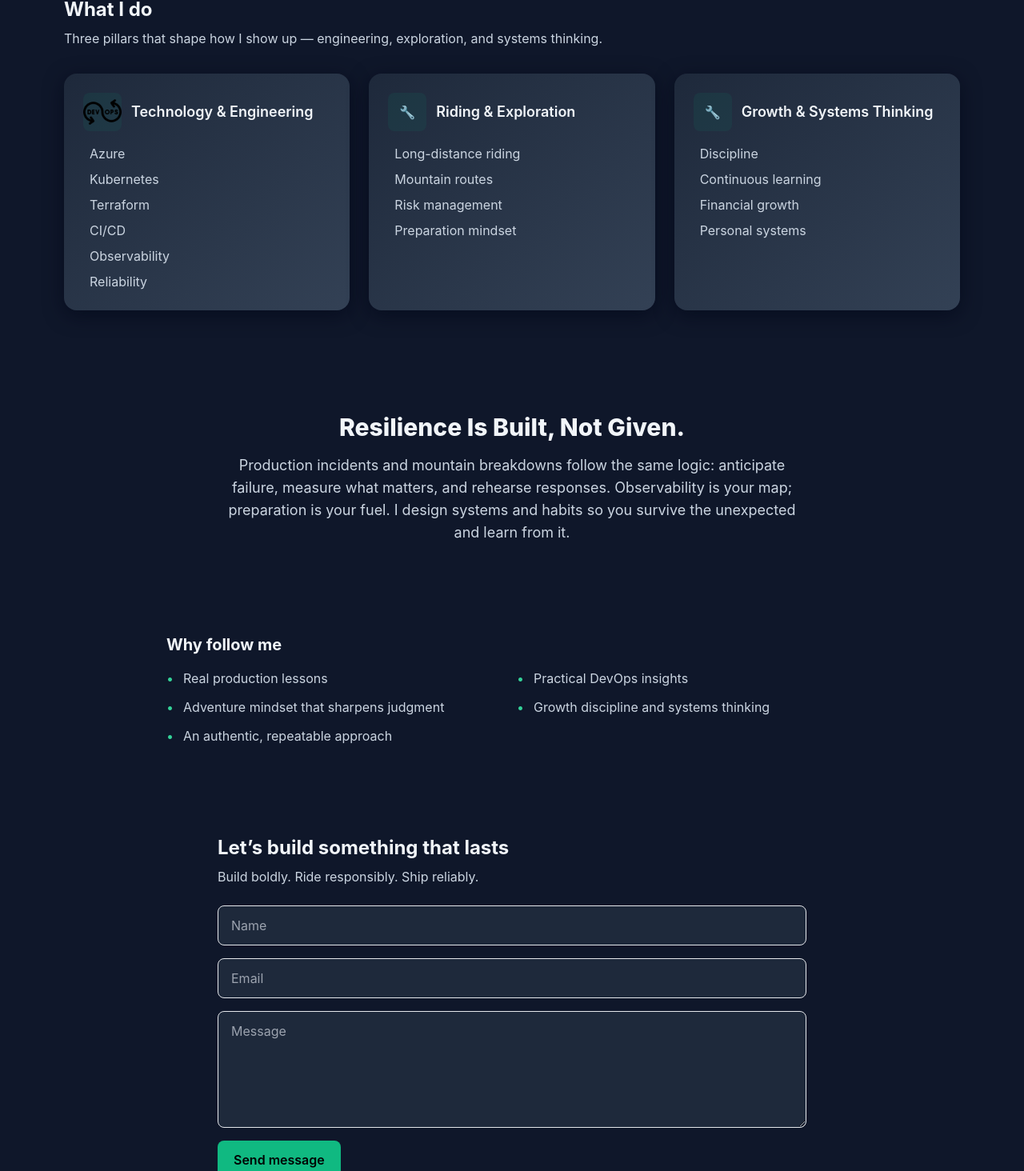
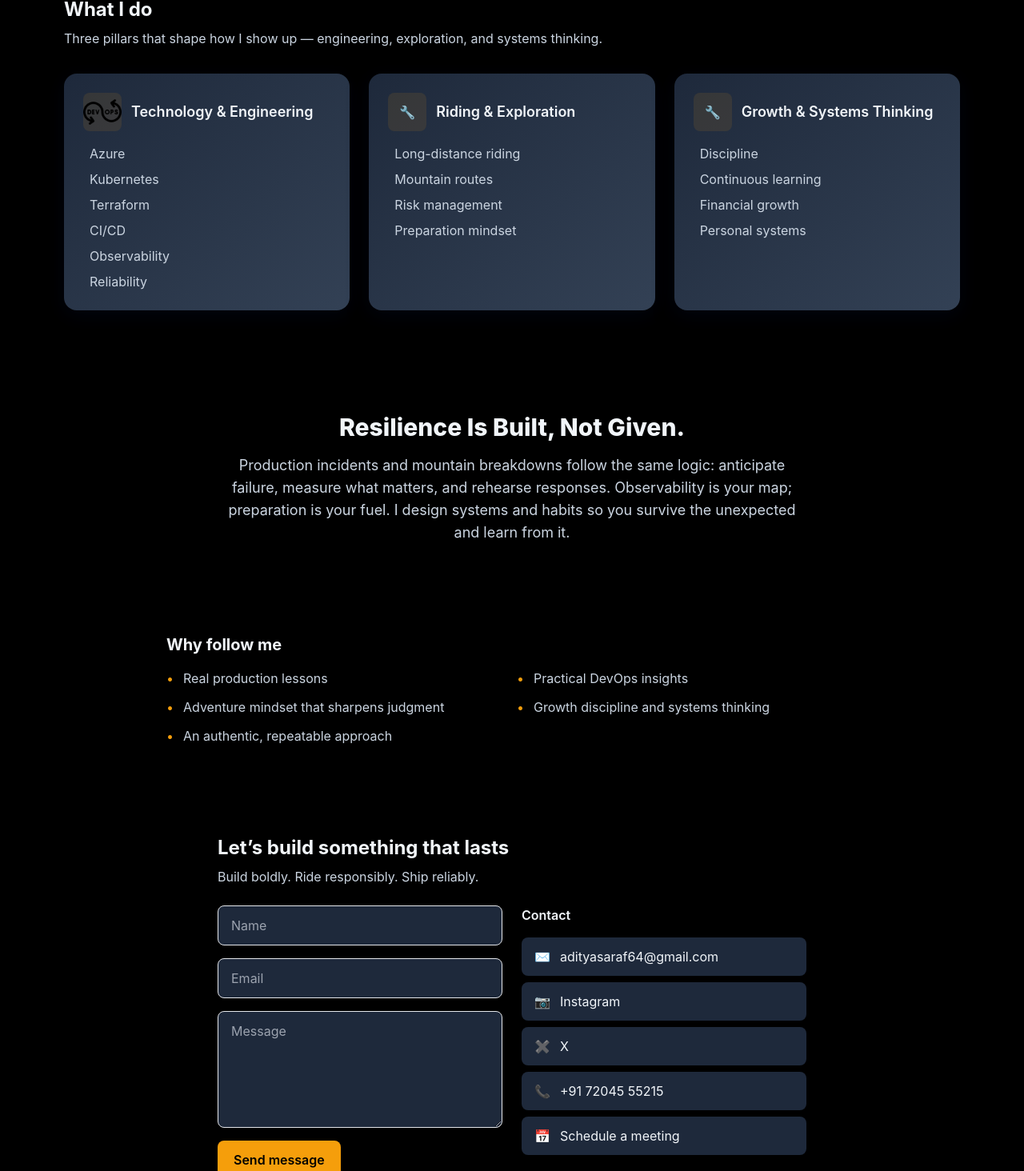
Before and after one commit to aditya493/aditya493.github.io, a React (Vite) app: page / in a window 1280 px wide. Shown: the part 1056-2520 px from the top of the page at 80% size. Built offline with nearby package versions, Linux system fonts and the light colour scheme.

Commit message:
chnaged images

```diff
--- a/src/components/Contact.jsx
+++ b/src/components/Contact.jsx
@@ -21,16 +21,47 @@ export default function Contact(){
         <h3 className="text-2xl font-bold">Let’s build something that lasts</h3>
         <p className="mt-2 text-slate-300">Build boldly. Ride responsibly. Ship reliably.</p>
 
-        <form onSubmit={onSubmit} className="mt-6 grid grid-cols-1 gap-4">
-          <input value={name} onChange={e=>setName(e.target.value)} placeholder="Name" className="w-full px-4 py-3 rounded-lg bg-slate-800 border border-white/6 text-slate-100" />
-          <input value={email} onChange={e=>setEmail(e.target.value)} placeholder="Email" type="email" className="w-full px-4 py-3 rounded-lg bg-slate-800 border border-white/6 text-slate-100" />
-          <textarea value={message} onChange={e=>setMessage(e.target.value)} placeholder="Message" rows={5} className="w-full px-4 py-3 rounded-lg bg-slate-800 border border-white/6 text-slate-100"></textarea>
+        <div className="mt-6 grid grid-cols-1 md:grid-cols-2 gap-6">
+          <form onSubmit={onSubmit} className="grid grid-cols-1 gap-4">
+            <input value={name} onChange={e=>setName(e.target.value)} placeholder="Name" className="w-full px-4 py-3 rounded-lg bg-slate-800 border border-white/6 text-slate-100" />
+            <input value={email} onChange={e=>setEmail(e.target.value)} placeholder="Email" type="email" className="w-full px-4 py-3 rounded-lg bg-slate-800 border border-white/6 text-slate-100" />
+            <textarea value={message} onChange={e=>setMessage(e.target.value)} placeholder="Message" rows={5} className="w-full px-4 py-3 rounded-lg bg-slate-800 border border-white/6 text-slate-100"></textarea>
+            <div className="flex items-center gap-3">
+              <button type="submit" className="px-5 py-3 rounded-lg bg-yellow-400 text-black font-semibold">Send message</button>
+              {sent && <span className="text-yellow-300">Message sent — thanks.</span>}
+            </div>
+          </form>
 
-          <div className="flex items-center gap-3">
-            <button type="submit" className="px-5 py-3 rounded-lg bg-emerald-500 text-black font-semibold">Send message</button>
-            {sent && <span className="text-emerald-300">Message sent — thanks.</span>}
-          </div>
-        </form>
+          <aside className="space-y-4">
+            <h4 className="font-semibold">Contact</h4>
+            <div className="flex flex-col gap-2">
+              <a className="inline-flex items-center gap-3 px-4 py-3 bg-slate-800 rounded-lg" href="mailto:adityasaraf64@gmail.com">
+                <span className="text-yellow-400">✉️</span>
+                <span className="text-slate-100">adityasaraf64@gmail.com</span>
+              </a>
+
+              <a className="inline-flex items-center gap-3 px-4 py-3 bg-slate-800 rounded-lg" href="https://www.instagram.com/adityassaraf?igsh=MW1kb25sdDEwbGY3Mw%3D%3D&utm_source=qr" target="_blank" rel="noreferrer">
+                <span className="text-yellow-400">📷</span>
+                <span className="text-slate-100">Instagram</span>
+              </a>
+
+              <a className="inline-flex items-center gap-3 px-4 py-3 bg-slate-800 rounded-lg" href="https://x.com/AdityaS12084754" target="_blank" rel="noreferrer">
+                <span className="text-yellow-400">✖️</span>
+                <span className="text-slate-100">X</span>
+              </a>
+
+              <a className="inline-flex items-center gap-3 px-4 py-3 bg-slate-800 rounded-lg" href="tel:+917204555215">
+                <span className="text-yellow-400">📞</span>
+                <span className="text-slate-100">+91 72045 55215</span>
+              </a>
+
+              <a className="inline-flex items-center gap-3 px-4 py-3 bg-slate-800 rounded-lg" href="https://calendar.app.google/EJ6NS95RmhnKDrNn6" target="_blank" rel="noreferrer">
+                <span className="text-yellow-400">📅</span>
+                <span className="text-slate-100">Schedule a meeting</span>
+              </a>
+            </div>
+          </aside>
+        </div>
       </div>
     </section>
   )
--- a/src/components/Hero.jsx
+++ b/src/components/Hero.jsx
@@ -9,7 +9,7 @@ export default function Hero(){
           <h1 className="text-3xl md:text-5xl font-extrabold leading-tight text-white">Engineering Reliable Systems. Living Bold Adventures.</h1>
           <p className="mt-4 text-slate-300 text-lg">DevOps Engineer | SRE | Rider | Explorer — blending infrastructure, resilience, and the mountain riding mindset.</p>
           <div className="mt-6 flex flex-col sm:flex-row gap-3 sm:gap-4">
-            <a href="#pillars" className="w-full sm:w-auto inline-block text-center px-5 py-3 rounded-lg bg-emerald-500 text-black font-semibold hover:scale-[1.01] transition">Explore My Journey</a>
+            <a href="#pillars" className="w-full sm:w-auto inline-block text-center px-5 py-3 rounded-lg bg-yellow-400 text-black font-semibold hover:scale-[1.01] transition">Explore My Journey</a>
             <a href="#contact" className="w-full sm:w-auto inline-block text-center px-5 py-3 rounded-lg border border-white/10 text-white hover:bg-white/5 transition">Get In Touch</a>
           </div>
         </div>
--- a/src/components/Navbar.jsx
+++ b/src/components/Navbar.jsx
@@ -21,11 +21,11 @@ export default function Navbar(){
   return (
     <header className={`fixed w-full z-30 transition-all ${scrolled ? 'backdrop-blur bg-black/30' : 'bg-transparent'}`}>
       <nav className="max-w-6xl mx-auto px-4 py-4 flex items-center justify-between">
-        <a href="#top" className="text-emerald-400 font-bold text-lg">Aditya</a>
+        <a href="#top" className="text-yellow-400 font-extrabold text-2xl md:text-3xl">Aditya</a>
 
         <div className="hidden md:flex items-center gap-6">
           {links.map(l=> (
-            <a key={l.href} href={l.href} className="text-slate-200 hover:text-emerald-300 transition">{l.label}</a>
+            <a key={l.href} href={l.href} className="text-slate-200 hover:text-yellow-300 transition">{l.label}</a>
           ))}
         </div>
 
--- a/src/components/Pillars.jsx
+++ b/src/components/Pillars.jsx
@@ -20,8 +20,8 @@ function Card({card, image}){
   return (
     <article className="group bg-gradient-to-br from-slate-800 to-slate-700 p-6 rounded-2xl card-shadow hover:-translate-y-2 transform transition">
       <div className="flex items-center gap-3">
-        <div className="w-12 h-12 rounded-lg bg-emerald-600/10 flex items-center justify-center overflow-hidden">
-          {image ? <img src={image} alt="icon" className="w-full h-full object-cover"/> : <span className="text-emerald-400">🔧</span>}
+        <div className="w-12 h-12 rounded-lg bg-yellow-400/10 flex items-center justify-center overflow-hidden">
+          {image ? <img src={image} alt="icon" className="w-full h-full object-cover"/> : <span className="text-yellow-400">🔧</span>}
         </div>
         <h4 className="text-lg font-semibold">{card.title}</h4>
       </div>
--- a/src/components/WhyFollow.jsx
+++ b/src/components/WhyFollow.jsx
@@ -14,7 +14,7 @@ export default function WhyFollow(){
       <div className="max-w-4xl mx-auto px-4">
         <h3 className="text-xl font-bold">Why follow me</h3>
         <ul className="mt-4 grid grid-cols-1 sm:grid-cols-2 gap-3 text-slate-300">
-          {bullets.map(b => <li key={b} className="flex items-start gap-3"><span className="text-emerald-400">•</span><span>{b}</span></li>)}
+          {bullets.map(b => <li key={b} className="flex items-start gap-3"><span className="text-yellow-400">•</span><span>{b}</span></li>)}
         </ul>
       </div>
     </section>
--- a/tailwind.config.cjs
+++ b/tailwind.config.cjs
@@ -5,11 +5,15 @@ module.exports = {
     extend: {
       colors: {
         brand: {
-          900: '#0f172a',
-          800: '#0b1220'
+          900: '#000000',
+          800: '#0a0a0a'
         },
         accent: {
-          500: '#10b981'
+          500: '#f59e0b'
+        },
+        yellow: {
+          400: '#f59e0b',
+          500: '#f59e0b'
         }
       }
     }
```
